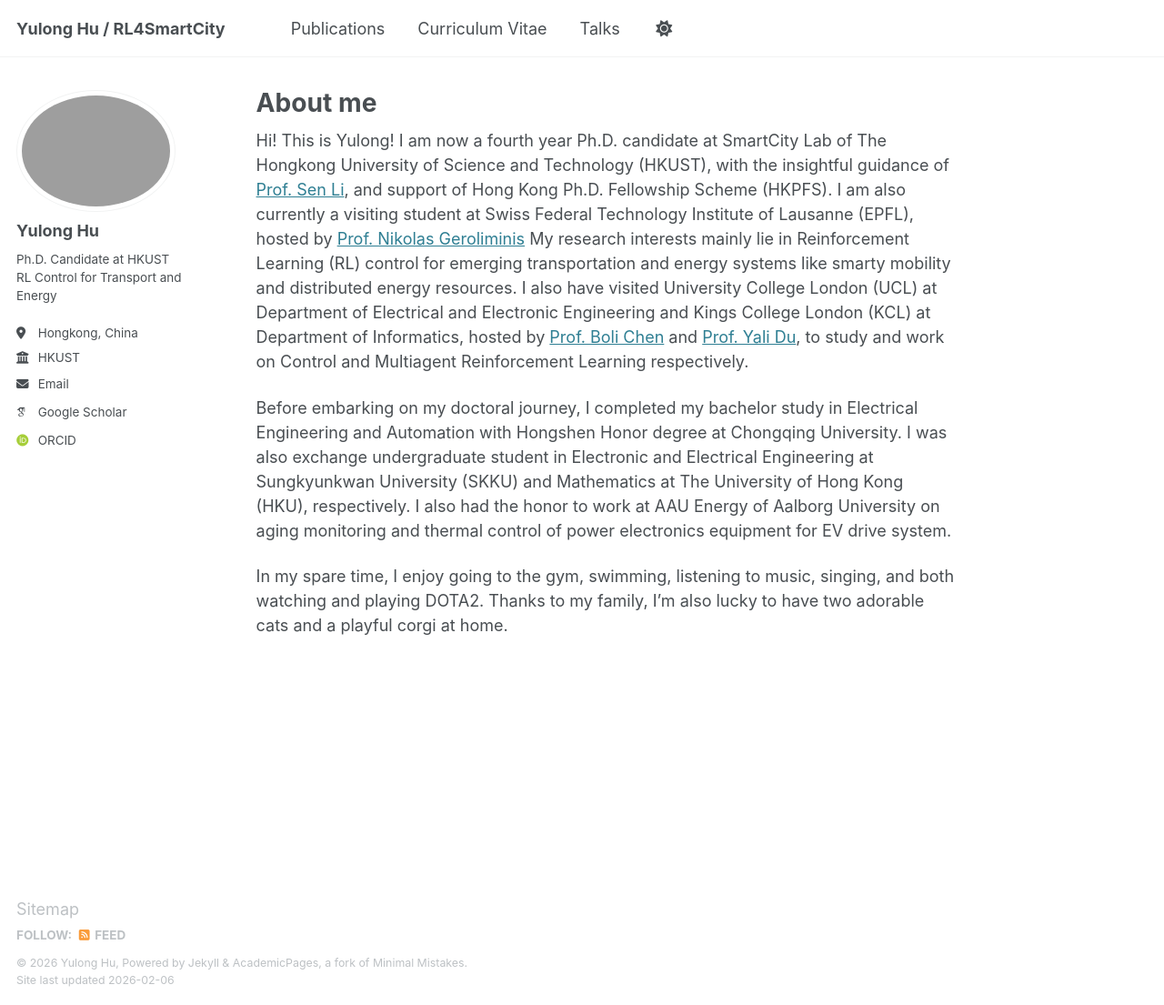
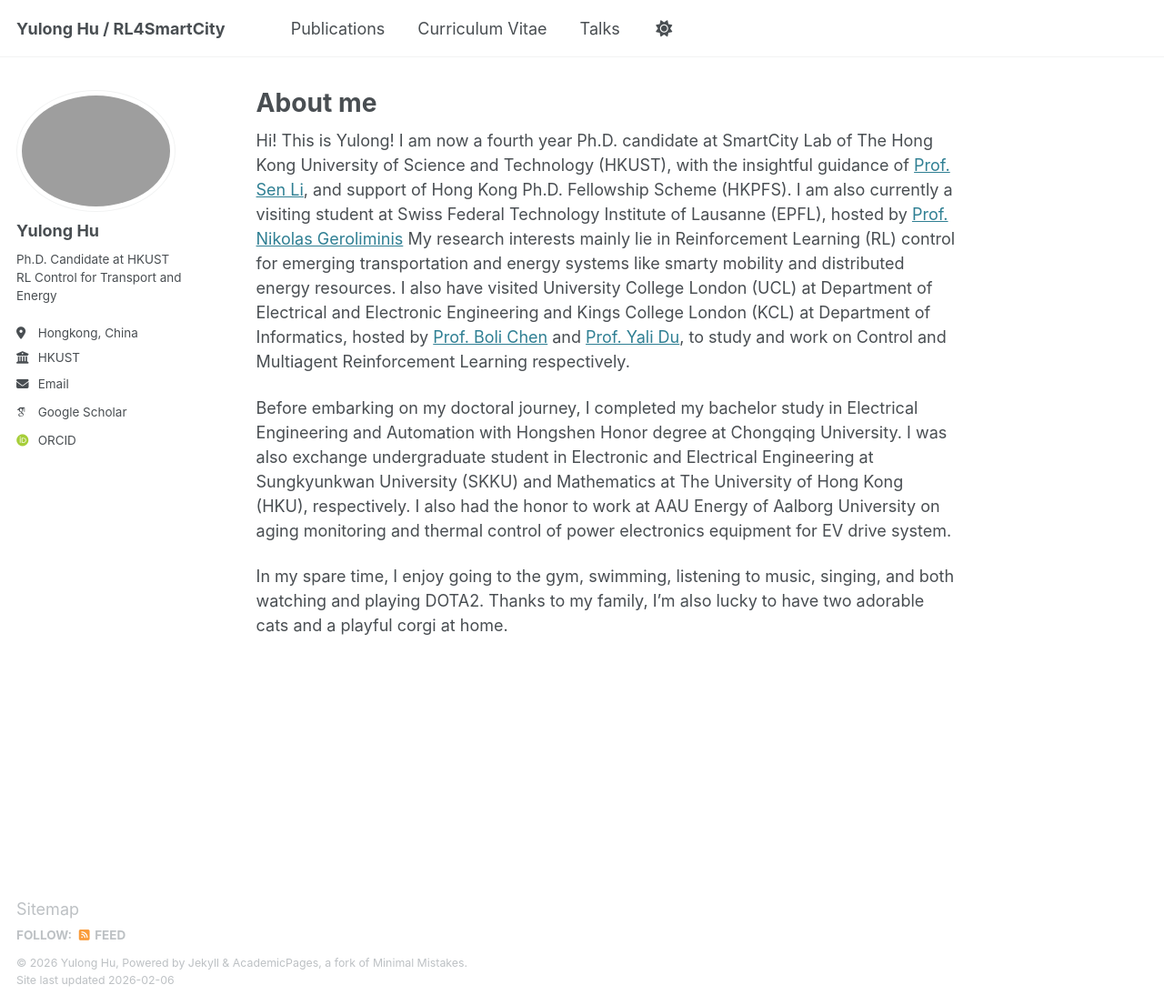
Before and after one commit to yulonghu2000/yulonghu2000.github.io, a Jekyll site: the page built from _pages/about.md, in a window 1280 px wide and 1105 px high. Shown: the whole window at 91% size. Built offline with Jekyll 4.4.1, drawn with Linux system fonts in a browser that asks for light colours; some web fonts are replaced.

Commit message:
Update about.md

```diff
--- a/_pages/about.md
+++ b/_pages/about.md
@@ -7,7 +7,7 @@ redirect_from:
   - /about.html
 ---
 
-Hi! This is Yulong! I am now a fourth year Ph.D. candidate at SmartCity Lab of The Hongkong University of Science and Technology (HKUST), with the insightful guidance of [Prof. Sen Li](https://seng.hkust.edu.hk/about/people/faculty/sen-li), and support of Hong Kong Ph.D. Fellowship Scheme (HKPFS). I am also currently a visiting student at Swiss Federal Technology Institute of Lausanne (EPFL), hosted by [Prof. Nikolas Geroliminis](https://people.epfl.ch/nikolas.geroliminis) My research interests mainly lie in Reinforcement Learning (RL) control for emerging transportation and energy systems like smarty mobility and distributed energy resources. I also have visited University College London (UCL) at Department of Electrical and Electronic Engineering and Kings College London (KCL) at Department of Informatics, hosted by [Prof. Boli Chen](https://profiles.ucl.ac.uk/72618-boli-chen) and [Prof. Yali Du](https://www.kcl.ac.uk/people/yali-du), to study and work on Control and Multiagent Reinforcement Learning respectively.
+Hi! This is Yulong! I am now a fourth year Ph.D. candidate at SmartCity Lab of The Hong Kong University of Science and Technology (HKUST), with the insightful guidance of [Prof. Sen Li](https://seng.hkust.edu.hk/about/people/faculty/sen-li), and support of Hong Kong Ph.D. Fellowship Scheme (HKPFS). I am also currently a visiting student at Swiss Federal Technology Institute of Lausanne (EPFL), hosted by [Prof. Nikolas Geroliminis](https://people.epfl.ch/nikolas.geroliminis) My research interests mainly lie in Reinforcement Learning (RL) control for emerging transportation and energy systems like smarty mobility and distributed energy resources. I also have visited University College London (UCL) at Department of Electrical and Electronic Engineering and Kings College London (KCL) at Department of Informatics, hosted by [Prof. Boli Chen](https://profiles.ucl.ac.uk/72618-boli-chen) and [Prof. Yali Du](https://www.kcl.ac.uk/people/yali-du), to study and work on Control and Multiagent Reinforcement Learning respectively.
 
 Before embarking on my doctoral journey, I completed my bachelor study in Electrical Engineering and Automation with Hongshen Honor degree at Chongqing University. I was also exchange undergraduate student in Electronic and Electrical Engineering at Sungkyunkwan University (SKKU) and Mathematics at The University of Hong Kong (HKU), respectively. I also had the honor to work at AAU Energy of Aalborg University on aging monitoring and thermal control of power electronics equipment for EV drive system.
 
```
